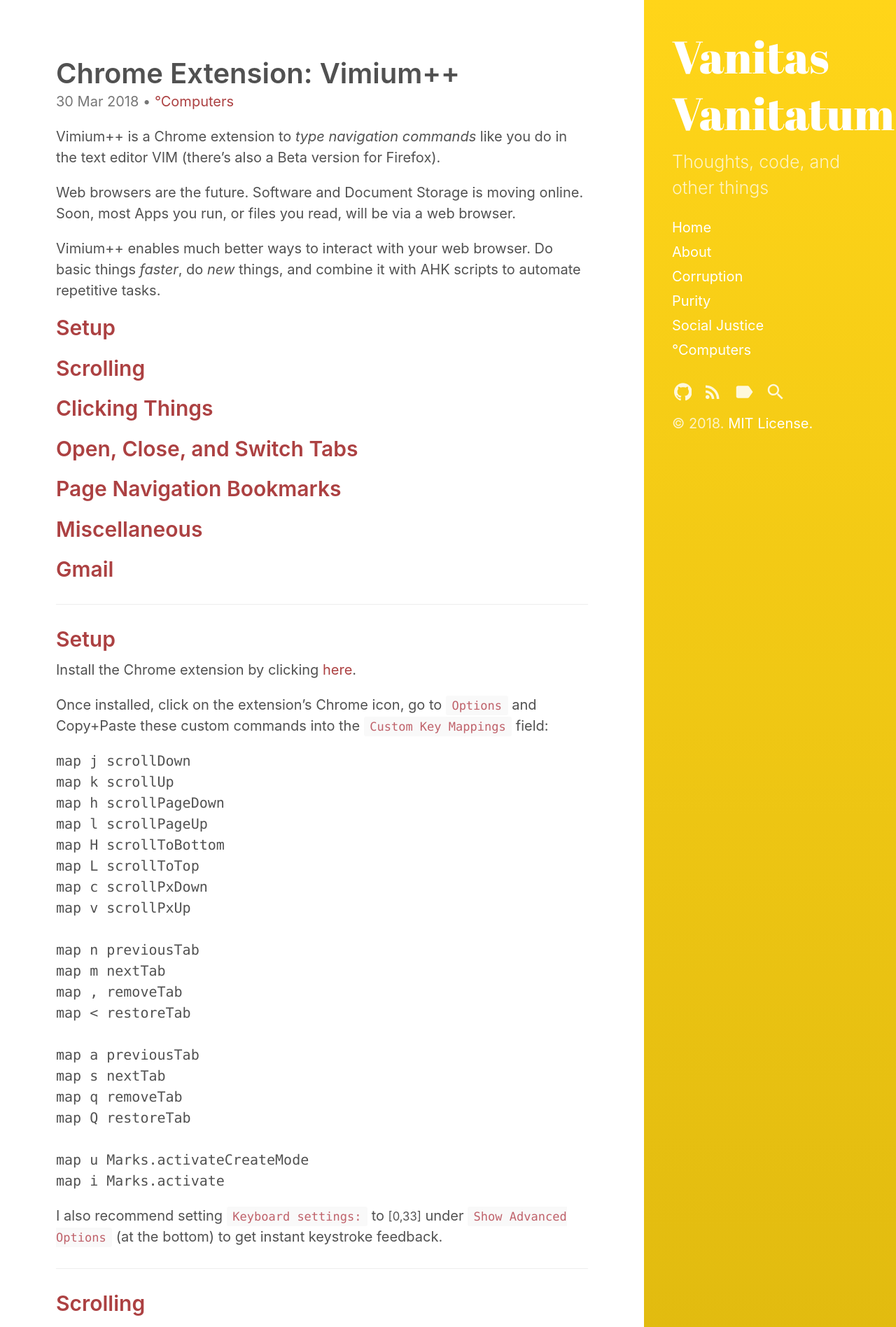
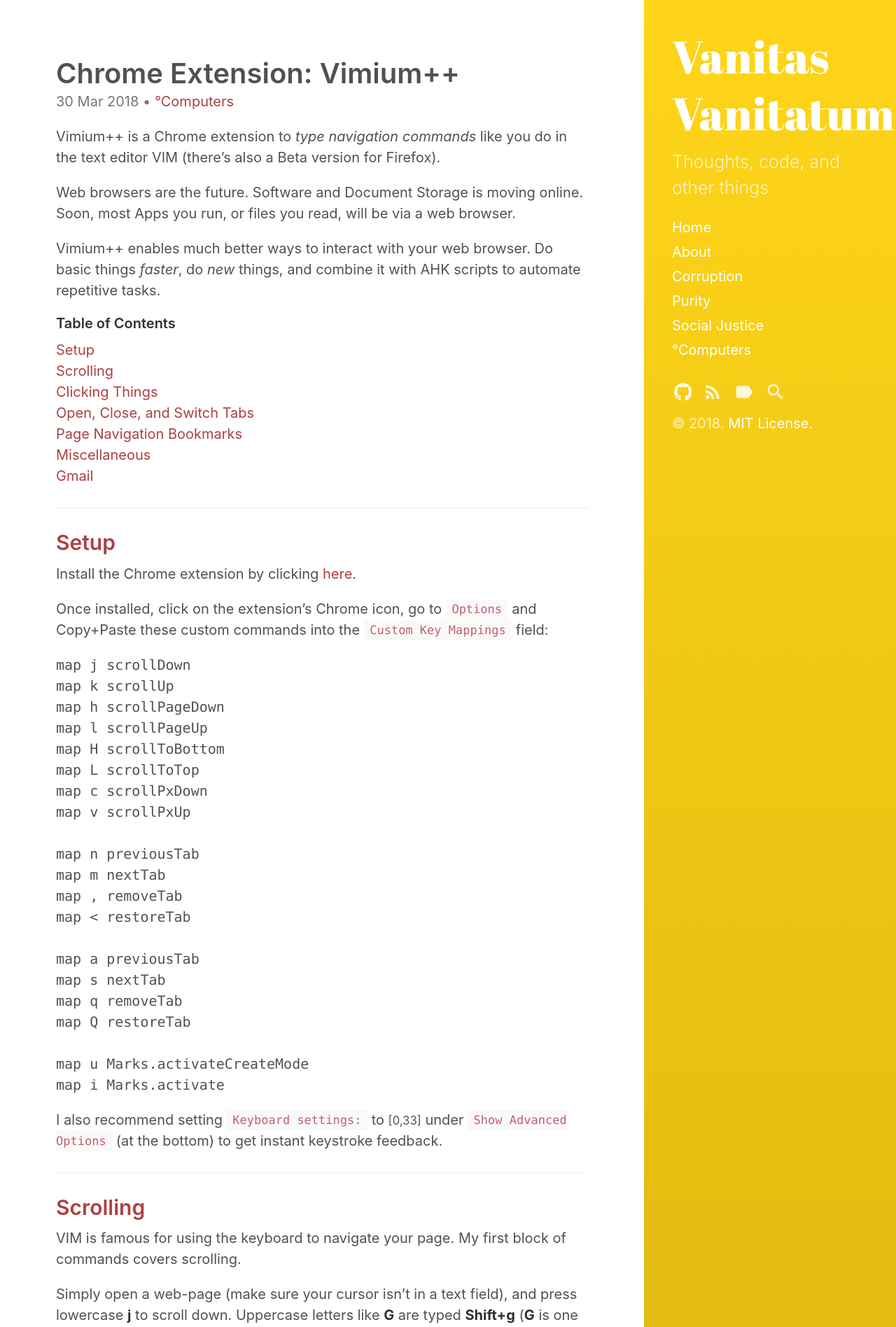
Before and after one commit to VanitasVanitatum/VanitasVanitatum.github.io, a Jekyll site: the page built from _posts/2018-03-30-chrome-extension-vimium++.md, in a window 1280 px wide. Shown: the top 1896 px of the page at 70% size. Built offline with Jekyll 4.4.1, drawn with Linux system fonts in a browser that asks for light colours; some of the changed text lies outside the part shown.

Commit message:
table of contents

```diff
--- a/_posts/2018-03-30-chrome-extension-vimium++.md
+++ b/_posts/2018-03-30-chrome-extension-vimium++.md
@@ -20,14 +20,15 @@
 
 <!--fla-->
 
+<h5>Table of Contents</h5>
 
-<h2><a href="#Setu">Setup</a></h2>
-<h2><a href="#Scro">Scrolling</a></h2>
-<h2><a href="#Clic">Clicking Things</a></h2>
-<h2><a href="#Open">Open, Close, and Switch Tabs</a></h2>
-<h2><a href="#Page">Page Navigation Bookmarks</a></h2>
-<h2><a href="#Misc">Miscellaneous</a></h2>
-<h2><a href="#Gmai">Gmail</a></h2>
+<a href="#Setu">Setup</a><br>
+<a href="#Scro">Scrolling</a><br>
+<a href="#Clic">Clicking Things</a><br>
+<a href="#Open">Open, Close, and Switch Tabs</a><br>
+<a href="#Page">Page Navigation Bookmarks</a><br>
+<a href="#Misc">Miscellaneous</a><br>
+<a href="#Gmai">Gmail</a><br>
 
 
 
```
Also changed, not shown: other parts of _posts/2018-03-30-chrome-extension-vimium++.md (+1 -1 lines).
